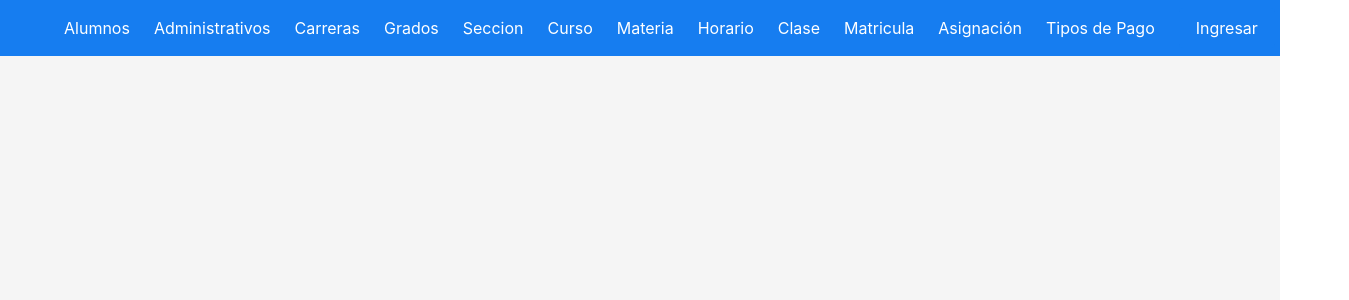
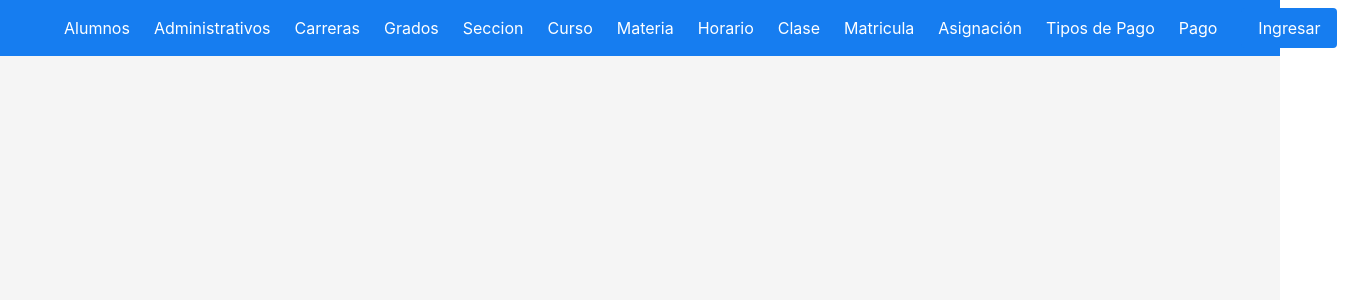
Before and after one commit to EdgarXolop/seminario-frontend, a Vue app: page / in a window 1280 px wide. Shown: the top 300 px of the page, 1349 px wide, since content can reach past the window. Built offline with nearby package versions, Linux system fonts and the light colour scheme.

Commit message:
mantenimiento a pago

```diff
--- a/src/components/Navbar.vue
+++ b/src/components/Navbar.vue
@@ -38,6 +38,9 @@
               <b-navbar-item tag="router-link" :to="{ path: '/tipopago' }">
                   Tipos de Pago
               </b-navbar-item>
+              <b-navbar-item tag="router-link" :to="{ path: '/pago' }">
+                  Pago
+              </b-navbar-item>
           </template>
 
           <template #end>
--- a/src/router/index.js
+++ b/src/router/index.js
@@ -69,6 +69,11 @@
     path: '/tipopago',
     name: 'tipopago',
     component: () => import('../views/TipoPago.vue')
+  },
+  {
+    path: '/pago',
+    name: 'pago',
+    component: () => import('../views/Pago.vue')
   }
 
 ]
```
